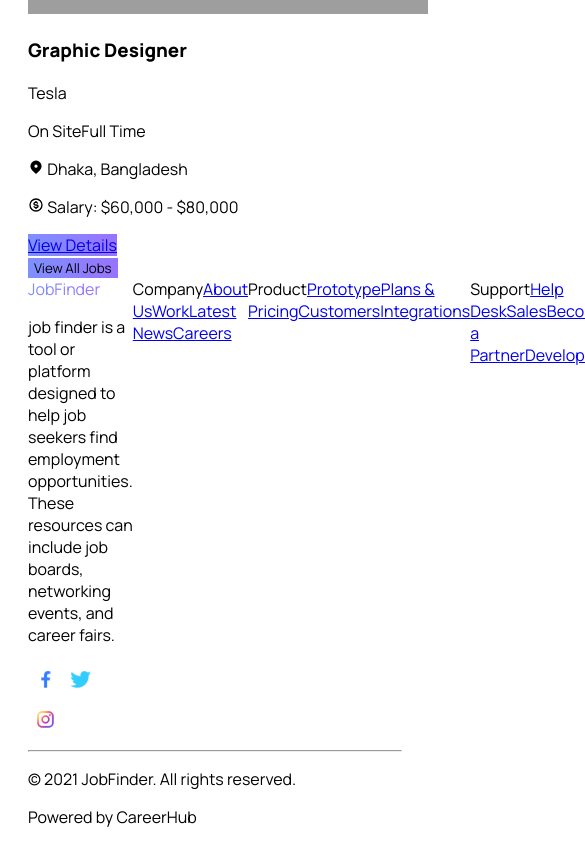
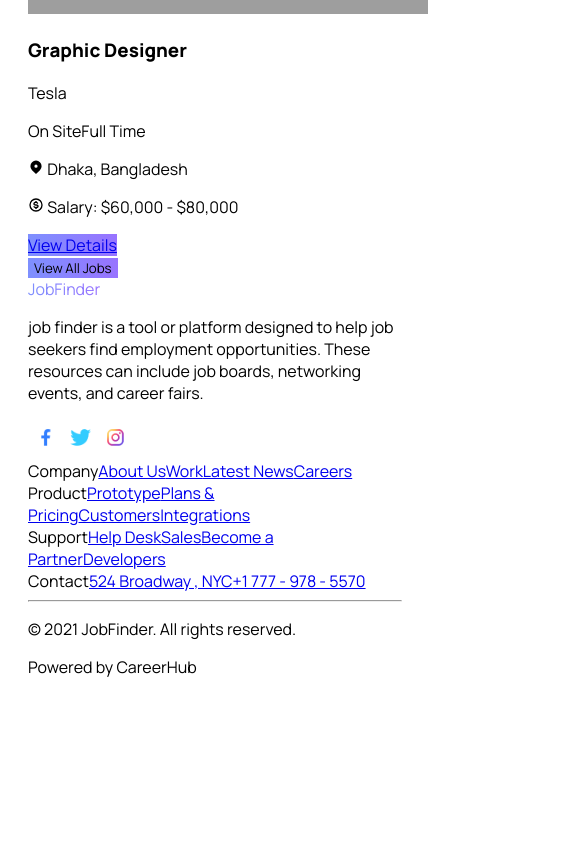
Before and after one commit to MarufAlAslam/find-your-dream-job, a React (Create React App) app: page / in a window 390 px wide. Shown: the part 3846-4690 px from the top of the page, 585 px wide, since content can reach past the window. After the commit the page ends 4540 px from the top, so only its background shows below. Built offline with nearby package versions, Linux system fonts and the light colour scheme; grey boxes are pictures that could not be loaded.

Commit message:
responsiveness done

```diff
--- a/src/components/details/Details.js
+++ b/src/components/details/Details.js
@@ -21,7 +21,7 @@
     }
     return (
         <div className='py-10'>
-            <div className='flex justify-between items-start'>
+            <div className='lg:flex justify-between items-start'>
                 <div className='lg:w-2/3 w-full p-3'>
                     <p className='mb-5'>
                         <b>Job Description:</b> {job.jobDescription}
--- a/src/components/featuredJobs/FeaturedJobs.js
+++ b/src/components/featuredJobs/FeaturedJobs.js
@@ -49,11 +49,11 @@
                                     ))
                                 }
                             </p>
-                            <div className='flex items-center mb-5'>
+                            <div className='lg:flex items-center mb-5'>
                                 <p className='mt-4 text-gray-500 flex items-center text-sm'>
                                     <HiLocationMarker className='mr-2' /> {job.location}
                                 </p>
-                                <p className='mt-4 ml-3 text-gray-500 flex items-center text-sm'>
+                                <p className='mt-4 lg:ml-3 text-gray-500 flex items-center text-sm'>
                                     <BiDollarCircle className='mr-2' /> Salary: {job.salary}
                                 </p>
                             </div>
--- a/src/components/footer/Footer.js
+++ b/src/components/footer/Footer.js
@@ -9,8 +9,8 @@
     return (
         <div className='py-10 bg-[#1A1919]'>
             <div className='container mx-auto'>
-                <footer className="footer d-flex text-white">
-                    <div className='w-2/6'>
+                <footer className="footer lg:d-flex text-white">
+                    <div className='lg:w-2/6'>
                         <NavLink to={'/'} className="active btn font-extrabold text-left p-0 bg-transparent hover:bg-transparent text-black border-none normal-case text-xl">
                             <span className='text-black'>JobFinder</span>
                         </NavLink>
@@ -30,28 +30,28 @@
                             </a>
                         </div>
                     </div>
-                    <div className='w-1/6 p-2'>
+                    <div className='lg:w-1/6 p-2'>
                         <span className="footer-title ">Company</span>
                         <a href='/' className="link link-hover">About Us</a>
                         <a href='/' className="link link-hover">Work</a>
                         <a href='/' className="link link-hover">Latest News</a>
                         <a href='/' className="link link-hover">Careers</a>
                     </div>
-                    <div className='w-1/6 p-2'>
+                    <div className='lg:w-1/6 p-2'>
                         <span className="footer-title ">Product</span>
                         <a href='/' className="link link-hover">Prototype</a>
                         <a href='/' className="link link-hover">Plans & Pricing</a>
                         <a href='/' className="link link-hover">Customers</a>
                         <a href='/' className="link link-hover">Integrations</a>
                     </div>
-                    <div className='w-1/6 p-2'>
+                    <div className='lg:w-1/6 p-2'>
                         <span className="footer-title ">Support</span>
                         <a href='/' className="link link-hover">Help Desk</a>
                         <a href='/' className="link link-hover">Sales</a>
                         <a href='/' className="link link-hover">Become a Partner</a>
                         <a href='/' className="link link-hover">Developers</a>
                     </div>
-                    <div className='w-1/6 p-2'>
+                    <div className='lg:w-1/6 p-2'>
                         <span className="footer-title ">Contact</span>
                         <a href='/' className="link link-hover">524 Broadway , NYC</a>
                         <a href='/' className="link link-hover">+1 777 - 978 - 5570</a>
@@ -61,7 +61,7 @@
 
                 <hr className='text-[#7E90FE33] my-10' />
 
-                <div className='flex justify-between items-center'>
+                <div className='lg:flex justify-between items-center'>
                     <p className='text-gray-300 text-sm'>© 2021 JobFinder. All rights reserved.</p>
                     <p className='text-gray-300 text-sm'>
                         Powered by CareerHub
--- a/src/components/hero/Hero.js
+++ b/src/components/hero/Hero.js
@@ -6,7 +6,7 @@
         <div className='pt-10'>
             <div className='lg:flex block'>
                 <div className='lg:w-2/3 w-full my-auto'>
-                    <h1 className='text-5xl font-bold'>Let's Find your <br /> <span className='text-gradient font-bold'>dream job</span></h1>
+                    <h1 className='lg:text-5xl text-4xl font-bold'>Let's Find your <br /> <span className='text-gradient font-bold'>dream job</span></h1>
                     <p className='text-xl mt-8 mb-8'>Job finder is a tool or platform designed to help job seekers find employment opportunities. These resources can include job boards, networking events, and career fairs.</p>
 
                     <Link to={'/all-jobs'} className='btn gradient-btn'>
--- a/src/pages/allJobs/AllJobs.js
+++ b/src/pages/allJobs/AllJobs.js
@@ -58,11 +58,11 @@
                                     ))
                                 }
                             </p>
-                            <div className='flex items-center mb-5'>
+                            <div className='lg:flex items-center mb-5'>
                                 <p className='mt-4 text-gray-500 flex items-center text-sm'>
                                     <HiLocationMarker className='mr-2' /> {job.location}
                                 </p>
-                                <p className='mt-4 ml-3 text-gray-500 flex items-center text-sm'>
+                                <p className='mt-4 lg:ml-3 text-gray-500 flex items-center text-sm'>
                                     <BiDollarCircle className='mr-2' /> Salary: {job.salary}
                                 </p>
                             </div>
--- a/src/pages/appliedJobs/AppliedJobs.js
+++ b/src/pages/appliedJobs/AppliedJobs.js
@@ -69,11 +69,11 @@
                                             ))
                                         }
                                     </p>
-                                    <div className='flex items-center'>
+                                    <div className='lg:flex items-center'>
                                         <p className='mt-4 text-gray-500 flex items-center text-sm'>
                                             <HiLocationMarker className='mr-2' /> {job.location}
                                         </p>
-                                        <p className='mt-4 ml-3 text-gray-500 flex items-center text-sm'>
+                                        <p className='mt-4 lg:ml-3 text-gray-500 flex items-center text-sm'>
                                             <BiDollarCircle className='mr-2' /> Salary: {job.salary}
                                         </p>
                                     </div>
```
Also changed, not shown: 1 other file (tests, documents, lock files or other folders).
